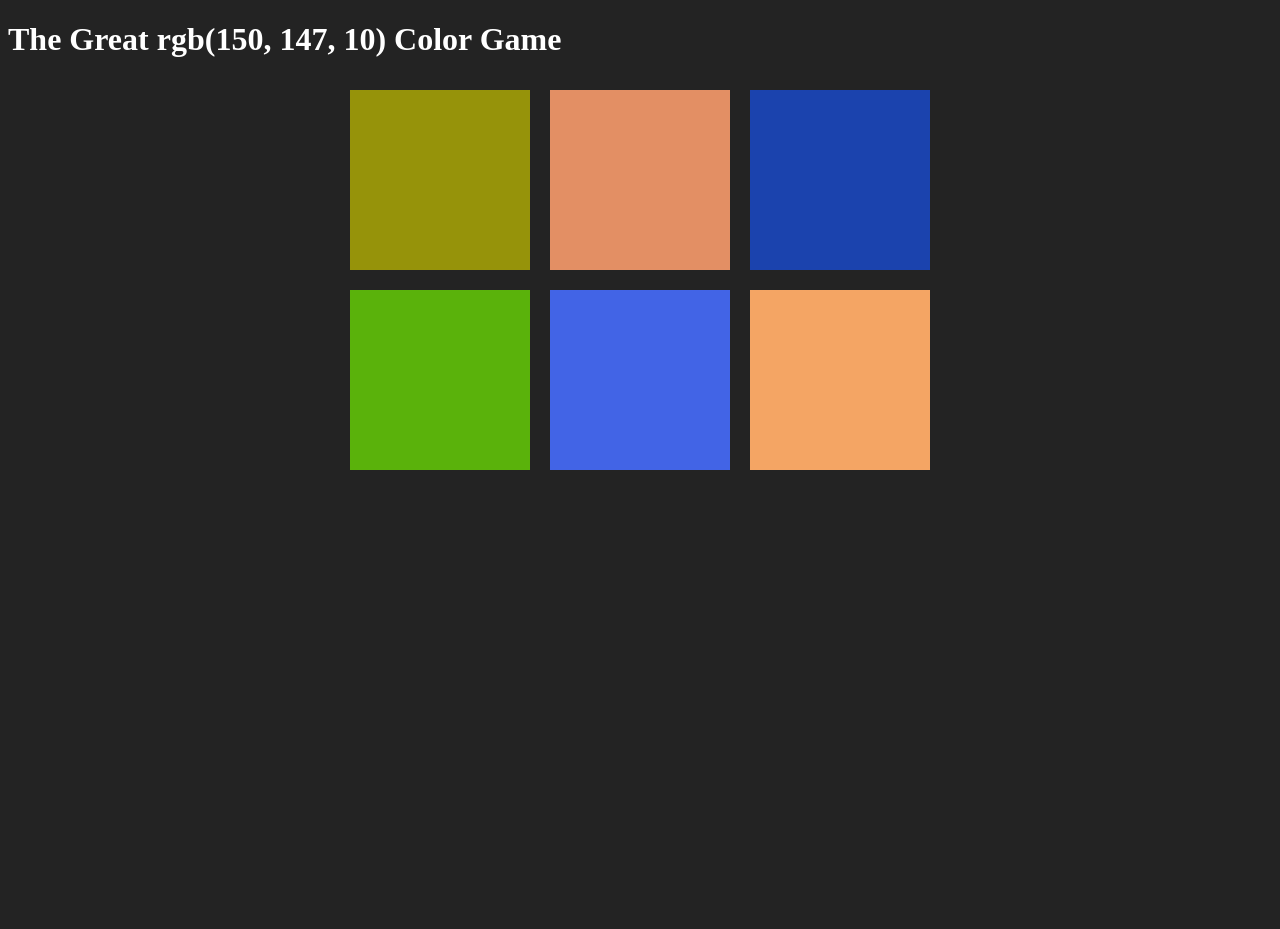
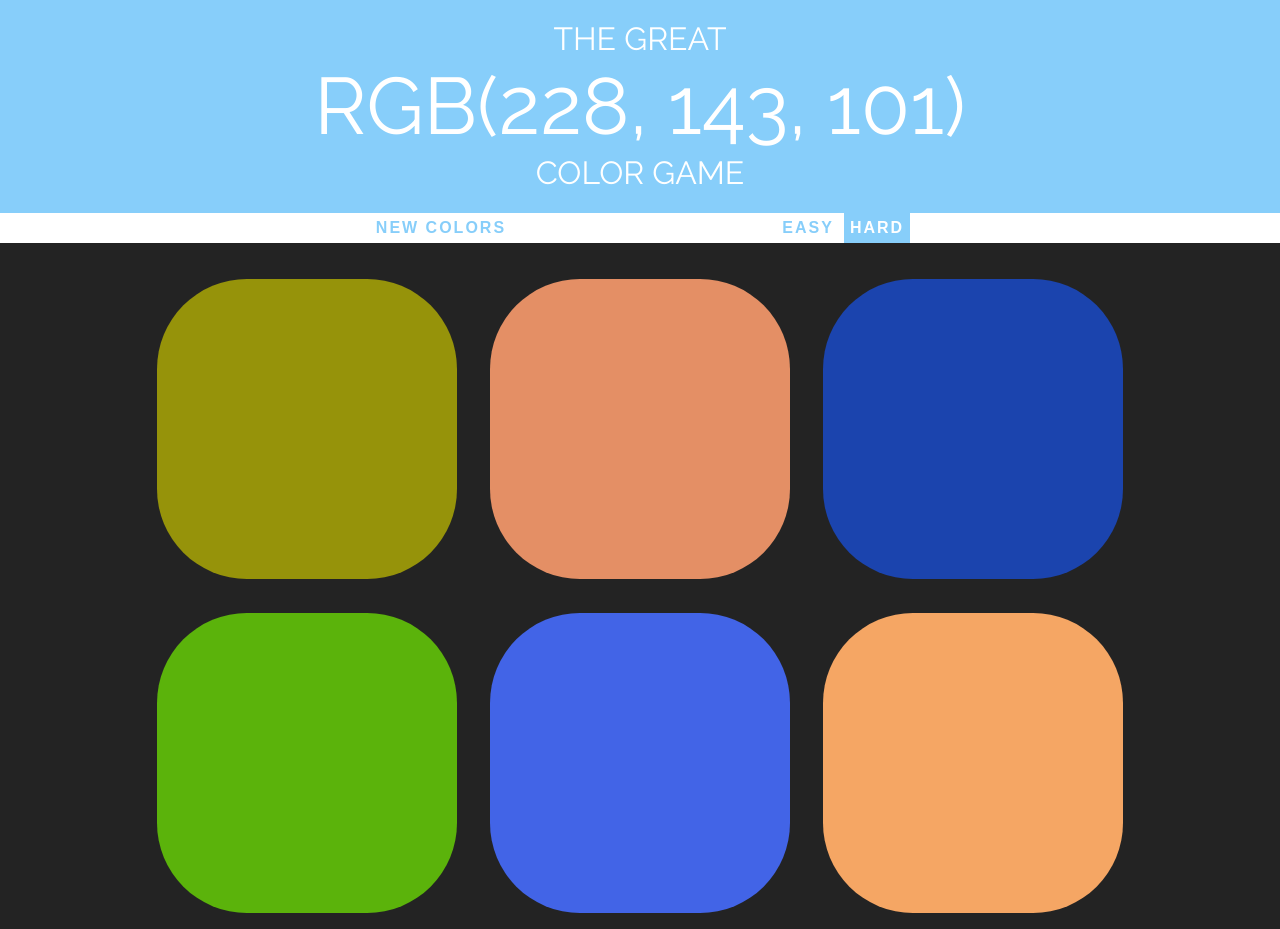
Before and after one commit to mtjvankuik/webdevexercises, a plain HTML site: page ColorGame/beta/colorGame.html in a window 1280 px wide. Before the commit the page ends 800 px from the top, so only its background shows below. Drawn offline with Linux system fonts and the light colour scheme.

Commit message:
Color Game original and refactored

```diff
--- /dev/null
+++ b/ColorGame/alpha/colorGame.css
@@ -0,0 +1,74 @@
+body {
+	background-color: #232323;
+	margin: 0;
+	font-family: 'Raleway', sans-serif;
+}
+
+h1 {
+	color: white;
+	line-height: 1.2;
+	text-align: center;
+	font-weight: normal;
+	text-transform: uppercase;
+	background: lightskyblue;
+	margin: 0;
+	padding: 20px 0;
+}
+
+button {
+	border: none;
+	background: none;
+	text-transform: uppercase;
+	height: 100%;
+	font-weight: 700;
+	color: lightskyblue;
+	letter-spacing: 2px;
+	font-size: inherit;
+	transition: all 0.5s;
+	outline: none;
+	-webkit-transition: background 0.5s;
+	-moz-transition: background 0.5s;
+}
+
+button:hover {
+	color: white;
+	background: lightskyblue;
+}
+
+.square {
+	width: 30%;
+	background: purple;
+	padding-bottom: 30%;
+	float: left;
+	margin: 1.66%;
+	border-radius: 30%;
+	transition: background 0.5s;
+	-webkit-transition: background 0.5s;
+	-moz-transition: background 0.5s;
+}
+
+.selected {
+	color: white;
+	background: lightskyblue;
+}
+
+#container {
+	max-width: 1000px;
+	margin: 20px auto;
+}
+
+#stripe {
+	background: white;
+	height: 30px;
+	text-align: center;
+	color: black;
+}
+
+#colorDisplay {
+	font-size: 250%;
+}
+
+#message {
+	display: inline-block;
+	width: 20%;
+}
--- /dev/null
+++ b/ColorGame/beta/colorGame.css
@@ -0,0 +1,76 @@
+body {
+	background-color: #232323;
+	margin: 0;
+	font-family: 'Raleway', sans-serif;
+}
+
+h1 {
+	color: white;
+	line-height: 1.2;
+	text-align: center;
+	font-weight: normal;
+	text-transform: uppercase;
+	background: lightskyblue;
+	margin: 0;
+	padding: 20px 0;
+}
+
+button {
+	border: none;
+	background: none;
+	text-transform: uppercase;
+	height: 100%;
+	font-weight: 700;
+	color: lightskyblue;
+	letter-spacing: 2px;
+	font-size: inherit;
+	transition: all 0.5s;
+	outline: none;
+	-webkit-transition: background 0.5s;
+	-moz-transition: background 0.5s;
+}
+
+button:hover {
+	color: white;
+	background: lightskyblue;
+}
+
+.square {
+	width: 30%;
+	background: purple;
+	padding-bottom: 30%;
+	float: left;
+	margin: 1.66%;
+	border-radius: 30%;
+	transition: background 0.5s;
+	-webkit-transition: background 0.5s;
+	-moz-transition: background 0.5s;
+}
+
+.selected {
+	color: white;
+	background: lightskyblue;
+}
+
+#container {
+	max-width: 1000px;
+	margin: 20px auto;
+}
+
+#stripe {
+
+	background: white;
+	height: 30px;
+	text-align: center;
+	color: black;
+}
+
+#colorDisplay {
+	font-size: 250%;
+}
+
+#message {
+	display: inline-block;
+	width: 20%;
+	font-weight: bold;
+}
--- a/ColorGame/colorGame.html
+++ b/ColorGame/beta/colorGame.html
@@ -3,11 +3,22 @@
 <head>
 	<title>Color Game - Guess RGB colors</title>
 	<link rel="stylesheet" type="text/css" href="colorGame.css">
+	<link href="https://fonts.googleapis.com/css?family=Open+Sans|Raleway:400,700" rel="stylesheet">
 </head>
 <body>
-	<h1>The Great <span id=colorDisplay>RGB</span> Color Game</h1>
+	<h1>The Great
+		<br>
+		<span id=colorDisplay>RGB</span>
+		<br>
+		Color Game
+	</h1>
 
-	<div><span id="message"></span></div>
+	<div id="stripe">
+		<button id="reset">New Colors</button>
+		<span id="message"></span>
+		<button class="mode">Easy</button>
+		<button class="mode selected" class="selected">Hard</button>
+	</div>
 
 	<div id="container">
 		<div class="square"></div>
--- /dev/null
+++ b/ColorGame/beta/colorGame.js
@@ -0,0 +1,104 @@
+var numSquares = 6;
+var colors = [];
+var pickedColor;
+var squares = document.getElementsByClassName("square");
+var colorDisplay = document.getElementById("colorDisplay");
+var message = document.getElementById("message");
+var h1 = document.querySelector("h1");
+var resetButton = document.querySelector("#reset");
+var modeButtons = document.querySelectorAll(".mode");
+
+init();
+
+function init(){
+	setupModeButtons();
+	setupSquares();
+	reset();
+}
+
+resetButton.addEventListener("click", function(){
+	reset();
+})
+
+function reset(){
+	colors = writeColor(numSquares);
+	pickedColor = pickColor();
+	colorDisplay.textContent = pickedColor;
+	resetButton.textContent = "New Colors";
+	message.textContent = "";
+
+	for(var i = 0; i < squares.length; i++){
+		squares[i].style.display = "block";
+		if(colors[i]){
+			squares[i].style.backgroundColor = colors[i];
+		} else {
+			squares[i].style.display = "none";
+		}
+
+	};
+	h1.style.backgroundColor = "lightskyblue";
+}
+
+function changeColor(color){
+	for(var i = 0; i < squares.length; i++){
+		squares[i].style.backgroundColor = color;
+	}
+}
+
+function writeColor(num){
+	var arr = [];
+
+	for(var i = 0; i < num; i++){
+
+		var n1 = getRandomRgbValue();
+		var n2 = getRandomRgbValue();
+		var n3 = getRandomRgbValue();
+
+		var color = "rgb(" + n1 + ", " + n2 + ", " + n3 + ")";
+		arr.push(color);
+	}
+	return arr;
+}
+
+function pickColor(){
+	var random = Math.floor(Math.random() * colors.length);
+	return colors[random];
+}
+
+function getRandomRgbValue(){
+	min = 0;
+	max = 256;
+	var randomNum = Math.floor(Math.random() * (max - min)) + min;
+	return randomNum;
+}
+
+function setupModeButtons(){
+		for (var i = 0; i < modeButtons.length; i++) {
+		modeButtons[i].addEventListener("click", function(){
+			modeButtons[0].classList.remove("selected");
+			modeButtons[1].classList.remove("selected");
+			this.classList.add("selected");
+			this.textContent === "Easy" ? numSquares = 3: numSquares = 6;
+			reset();
+		});
+	}
+}
+
+function setupSquares(){
+	for(var i = 0; i < squares.length; i++){
+		squares[i].addEventListener("click", function(){
+		var clickedColor = this.style.backgroundColor;
+		console.log(clickedColor, pickedColor);
+		if(clickedColor === pickedColor){
+			message.textContent = "Correct!";
+			resetButton.textContent = "Play Again?";
+			changeColor(clickedColor);
+			h1.style.backgroundColor = clickedColor;
+		}
+		else {
+			this.style.backgroundColor = "lightskyblue";
+			message.textContent = "Try Again!";
+		}
+		});
+	}
+}
--- a/ColorGame/colorGame.css
+++ /dev/null
@@ -1,24 +0,0 @@
-body {
-	background-color: #232323;
-}
-
-h1 {
-	color: white;
-}
-
-span {
-	color: white;
-}
-
-.square {
-	width: 30%;
-	background: purple;
-	padding-bottom: 30%;
-	float: left;
-	margin: 1.66%;
-}
-
-#container {
-	max-width: 600px;
-	margin: 0 auto;
-}
--- a/ColorGame/colorGame.js
+++ /dev/null
@@ -1,60 +0,0 @@
-var colors = writeColor(6);
-
-var squares = document.getElementsByClassName("square");
-var pickedColor = pickColor();
-var colorDisplay = document.getElementById("colorDisplay");
-var message = document.getElementById("message");
-
-colorDisplay.textContent = pickedColor;
-
-for(var i = 0; i < colors.length; i++){
-	//add initial colors
-	squares[i].style.backgroundColor = colors[i];
-
-	//add click listeners to squares
-	squares[i].addEventListener("click", function(){
-		var clickedColor = this.style.backgroundColor;
-		if(clickedColor === pickedColor){
-			message.textContent = "Correct";
-			changeColor(clickedColor);
-		}
-		else {
-			this.style.backgroundColor = "#232323";
-			message.textContent = "Try Again";
-		}
-	});
-}
-
-function changeColor(color){
-	for(var i = 0; i < squares.length; i++){
-		squares[i].style.backgroundColor = color;
-	}
-}
-
-function writeColor(num){
-	var arr = [];
-
-	for(var i = 0; i < num; i++){
-
-		n1 = getRandomRgbValue();
-		n2 = getRandomRgbValue();
-		n3 = getRandomRgbValue();
-
-		var color = ["rgb(" + n1 + ", " + n2 + ", " + n3 + ")"];
-		arr.push(color);
-		console.log(arr);
-	}
-	return arr;
-}
-
-function pickColor(){
-	var random = Math.floor(Math.random() * colors.length);
-	return colors[random];
-}
-
-function getRandomRgbValue(){
-	min = 0;
-	max = 255;
-	var randomNum = Math.floor(Math.random() * (max - min)) + min;
-	return randomNum;
-}
```
Also changed, not shown: ColorGame/alpha/colorGame.html (added, +33 -0 lines), ColorGame/alpha/colorGame.js (added, +108 -0 lines).
